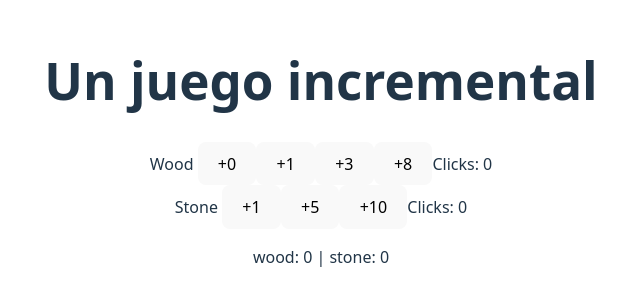
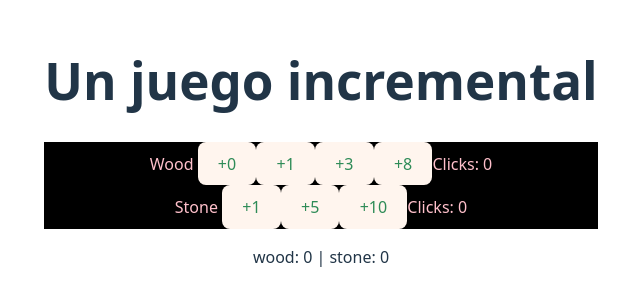
Before and after one commit to Yarthax23/juego-incremental, a React (Vite) app: page / in a window 1280 px wide. Shown: the part 249-554 px from the top of the page, without its empty margins (319-959 px from the left). Built offline with nearby package versions, Linux system fonts and the light colour scheme.

Commit message:
Probando inline style (CSS)

```diff
--- a/src/App.jsx
+++ b/src/App.jsx
@@ -10,7 +10,7 @@ function App() {
   return (
     <>
       <h1>Un juego incremental</h1>
-      <div>
+      <div style={{backgroundColor: 'black', color:'pink'}}>
         Wood <Botones recurso={{ value: wood, setValue: setWood }} aumentos={[0, 1, 3, 8]} />
         Stone <Botones recurso={{ value: stone, setValue: setStone }} aumentos={[1, 5, 10]} />
       </div>
@@ -45,7 +45,7 @@ function Aumentar({ recurso, localCount, setLocalCount, aumento}) {
   const { value, setValue } = recurso
 
   return (
-    <button
+    <button style={{backgroundColor: 'seashell', color:'seagreen'}}
       onClick={() => {
         setValue(value + aumento)
         setLocalCount(localCount + 1)
```
